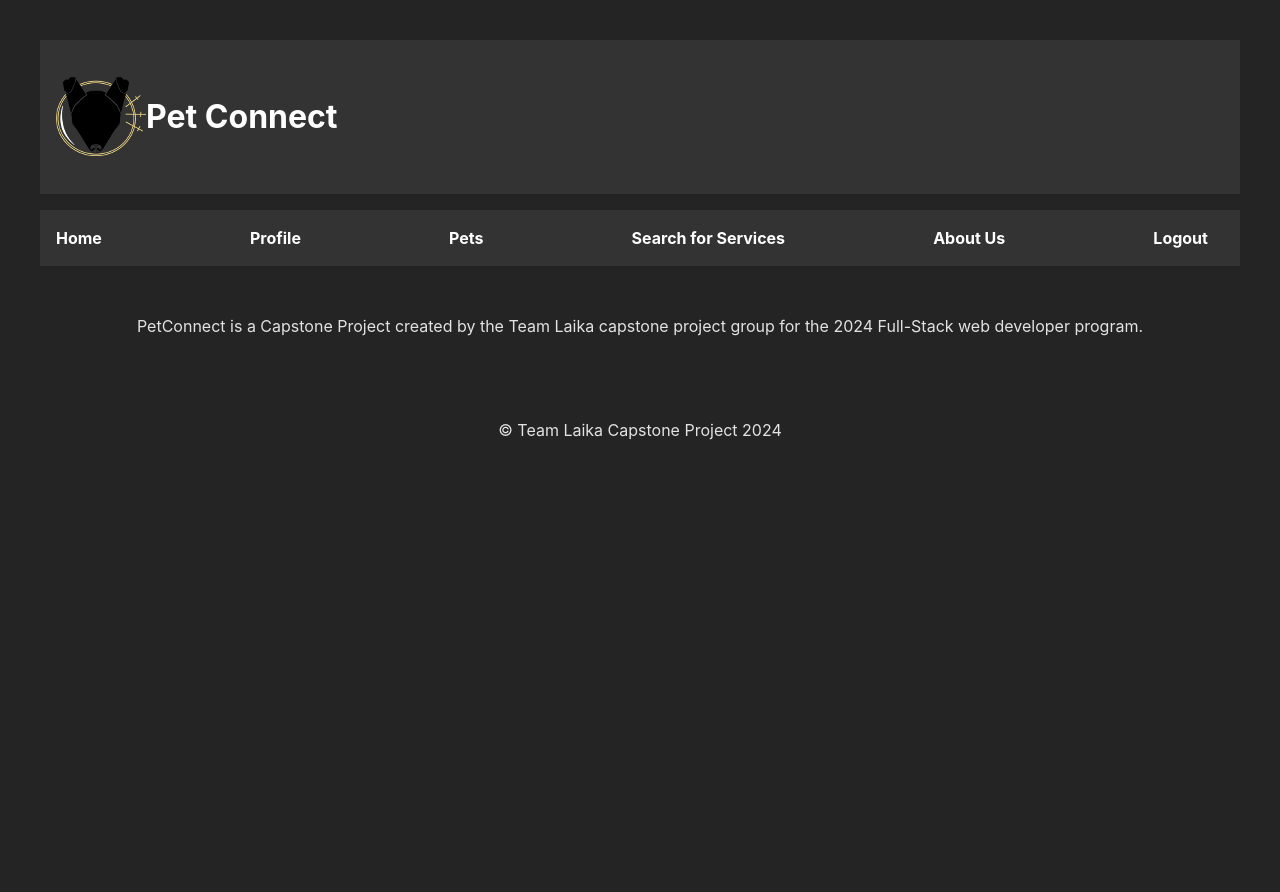
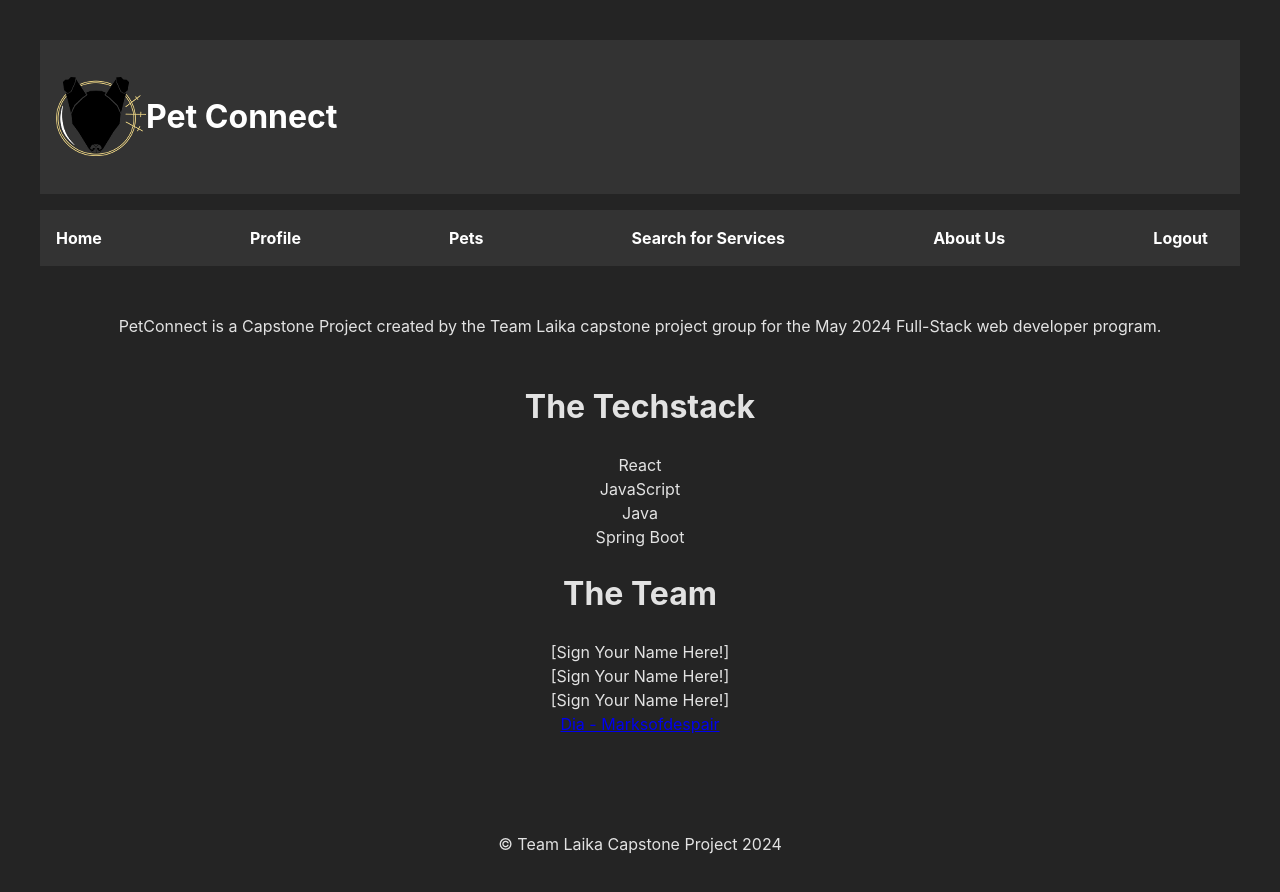
Before and after one commit to marksofdespair/PetConnect-React, a React (Vite) app: page /AboutUs in a window 1280 px wide. Shown: the top 892 px of the page. Before the commit the page ends 800 px from the top, so only its background shows below. Built offline with nearby package versions, Linux system fonts and the light colour scheme.

Commit message:
Just for fun - added more to AboutUs, sign your name :]

```diff
--- a/src/Pages/AboutUs.jsx
+++ b/src/Pages/AboutUs.jsx
@@ -4,7 +4,25 @@ import { Link } from 'react-router-dom';
 const AboutUs = () => {
     return (
         <div>
-            PetConnect is a Capstone Project created by the Team Laika capstone project group for the 2024 Full-Stack web developer program.
+            PetConnect is a Capstone Project created by the Team Laika capstone project group for the May 2024 Full-Stack web developer program.
+            <br></br>
+            <br></br>
+
+                <p><h1>The Techstack</h1></p>
+                <ul style={{ listStyleType: 'none', padding: 0 }}>
+                    <li>React</li>
+                    <li>JavaScript</li>
+                    <li>Java</li>
+                    <li>Spring Boot</li>
+                </ul>
+
+                <p><h1>The Team</h1></p>
+                <ul style={{ listStyleType: 'none', padding: 0 }}>
+                    <li>[Sign Your Name Here!]</li>
+                    <li>[Sign Your Name Here!]</li>
+                    <li>[Sign Your Name Here!]</li>
+                    <li><a href="https://github.com/marksofdespair" target="_blank" rel="noopener noreferrer">Dia - Marksofdespair</a></li>
+                </ul>
         </div>
     )
 }
```
